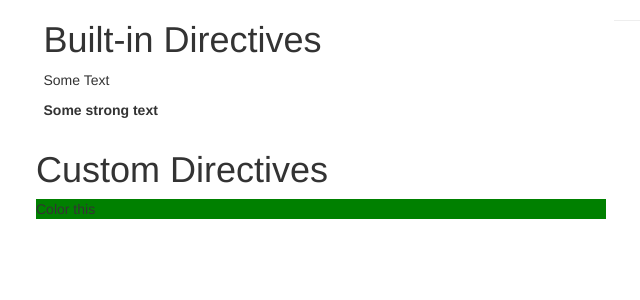
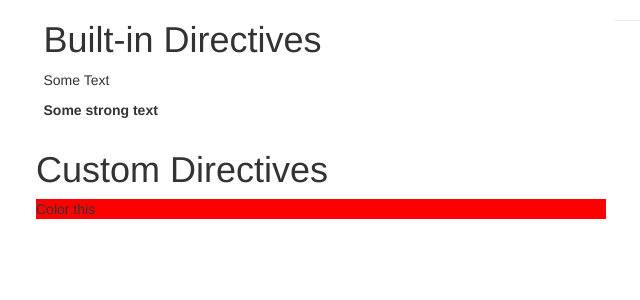
Before and after one commit to fernandotnl/vuejs-course, a Vue app: page / in a window 1280 px wide. Shown: the top 300 px of the page, without its empty margins (319-959 px from the left). Built offline with nearby package versions, Linux system fonts and the light colour scheme.

Commit message:
Passing values to custom directives

```diff
--- a/src/App.vue
+++ b/src/App.vue
@@ -10,7 +10,7 @@
       <div class="row">
         <div class="col-xs-12 col-sm-8 col-sm-offset-2 col-md-6 col-md-offset-3">
           <h1>Custom Directives</h1>
-          <p v-highlight>Color this</p>
+          <p v-highlight="'red'">Color this</p>
         </div>
       </div>
     </div>
--- a/src/main.js
+++ b/src/main.js
@@ -4,7 +4,8 @@ import App from './App.vue'
 Vue.config.productionTip = false
 Vue.directive('highlight', {
   bind(el, binding, vnode){
-    el.style.backgroundColor = 'green';
+    //el.style.backgroundColor = 'green';
+    el.style.backgroundColor = binding.value;
   }
 });
 
```
